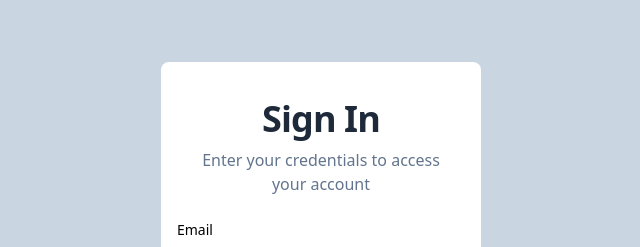
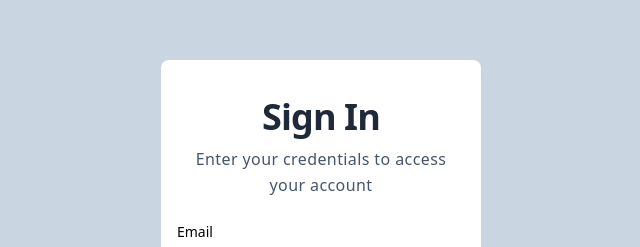
Before and after one commit to bkandh30/instaWallet, a React (Vite) app in the folder frontend/: page /signin in a window 1280 px wide. Shown: the part 142-389 px from the top of the page, without its empty margins (319-959 px from the left). Built offline with nearby package versions, Linux system fonts and the light colour scheme.

Commit message:
updated subheading component

```diff
--- a/frontend/src/components/SubHeading.jsx
+++ b/frontend/src/components/SubHeading.jsx
@@ -1,5 +1,7 @@
-export function SubHeading({label}) {
-  return <div className="text-slate-500 text-md pt-1 px-4 pb-4">
-    {label}
-  </div>
+export function SubHeading({ label }) {
+  return (
+    <div className="text-slate-600 text-base pt-1 px-3 pb-4 max-w-prose tracking-wide leading-relaxed">
+      {label}
+    </div>
+  );
 }
```
